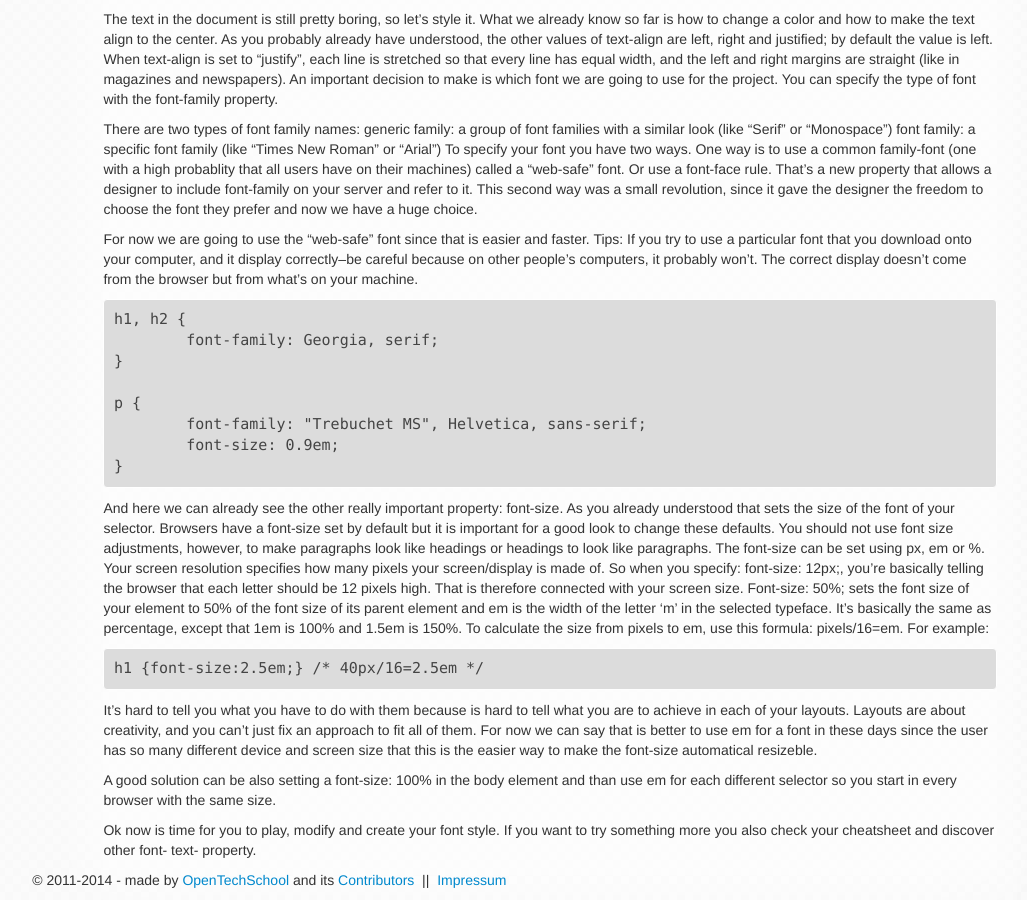
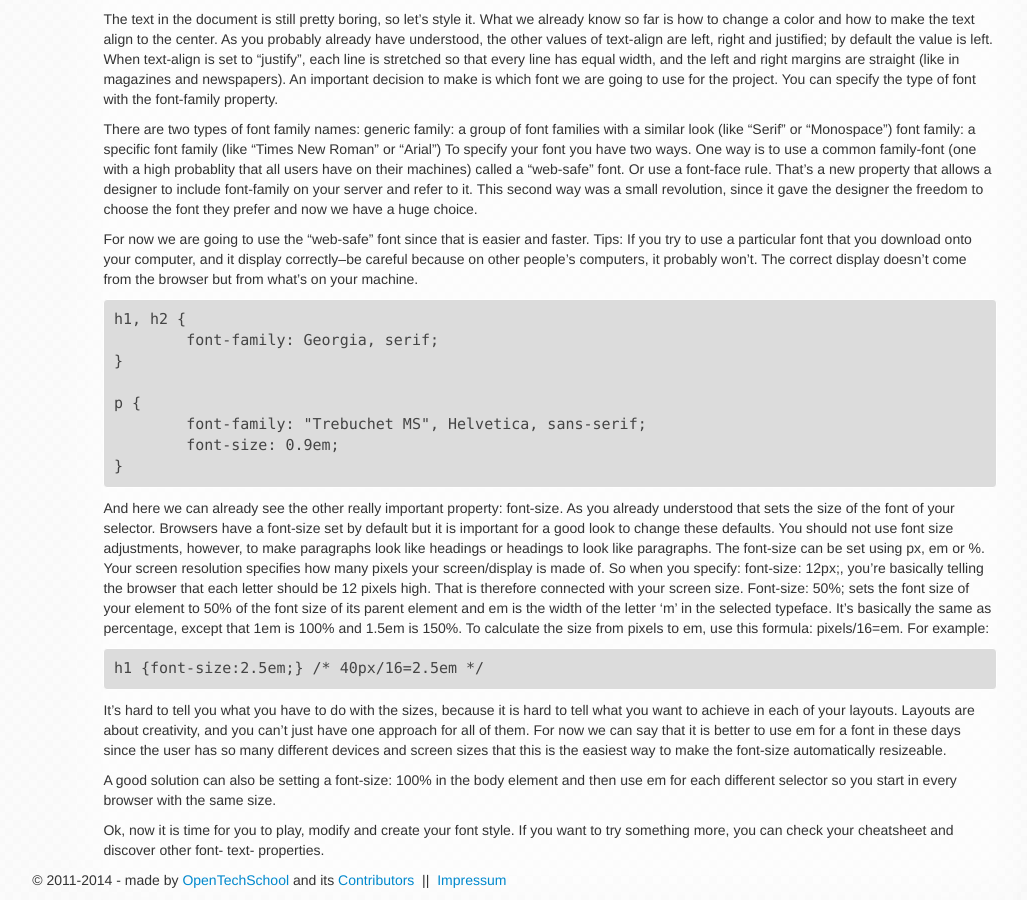
Before and after one commit to OpenTechSchool/html-css-beginners, a Jekyll site: the page built from core/portfolio.md, in a window 1280 px wide and 900 px high, scrolled down 5220 px. Shown: the whole window, without its empty margins (243-1270 px from the left). Built offline with Jekyll 4.4.1, drawn with Linux system fonts in a browser that asks for light colours; some web fonts are replaced.

Commit message:
proofreading finished for portfolio

```diff
--- a/core/portfolio.md
+++ b/core/portfolio.md
@@ -324,13 +324,13 @@ For example:
 
 	h1 {font-size:2.5em;} /* 40px/16=2.5em */
 
-It's hard to tell you what you have to do with them because is hard to tell what you are to achieve
-in each of your layouts. Layouts are about creativity, and you can't just fix an approach to fit all of them.
-For now we can say that is better to use em for a font in these days since the user has so many different
-device and screen size that this is the easier way to make the font-size automatical resizeble.
+It's hard to tell you what you have to do with the sizes, because it is hard to tell what you want to achieve
+in each of your layouts. Layouts are about creativity, and you can't just have one approach for all of them.
+For now we can say that it is better to use em for a font in these days since the user has so many different
+devices and screen sizes that this is the easiest way to make the font-size automatically resizeable.
 
-A good solution can be also setting a font-size: 100% in the body element and than use em for each different
+A good solution can also be setting a font-size: 100% in the body element and then use em for each different
 selector so you start in every browser with the same size.
 
-Ok now is time for you to play, modify and create your font style.
-If you want to try something more you also check your cheatsheet and discover other font- text- property.
+Ok, now it is time for you to play, modify and create your font style.
+If you want to try something more, you can check your cheatsheet and discover other font- text- properties.
```
